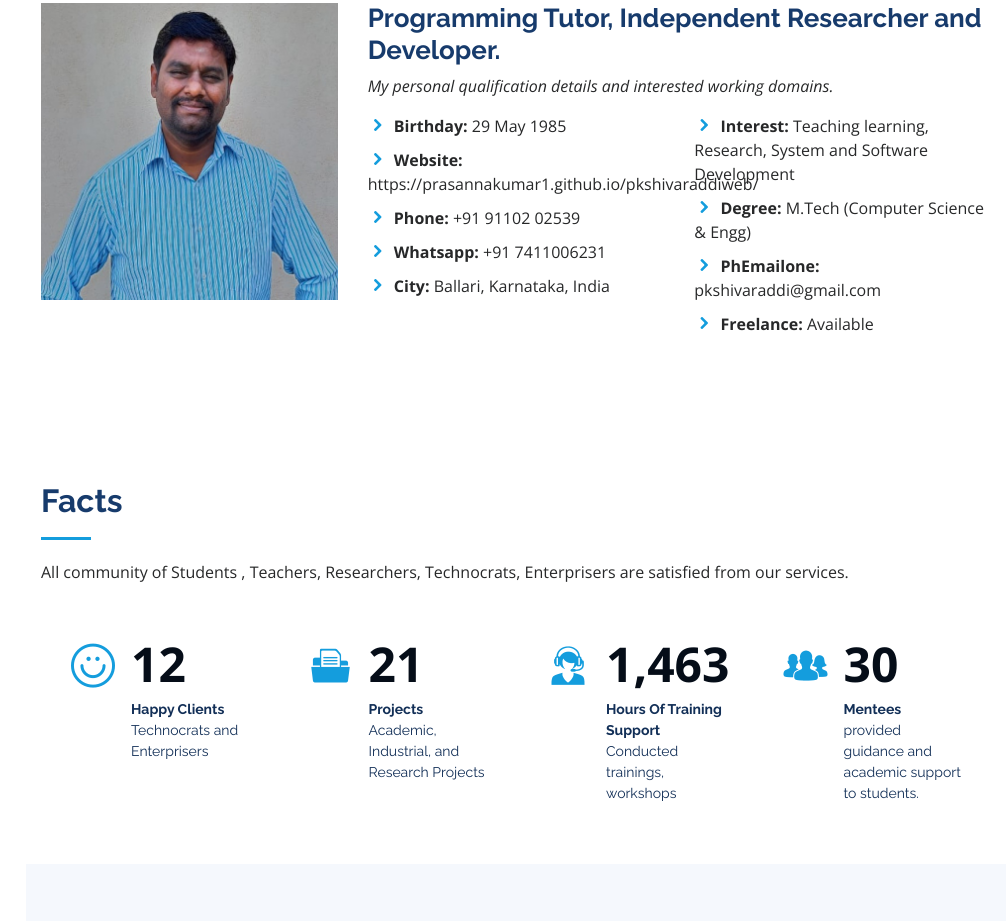
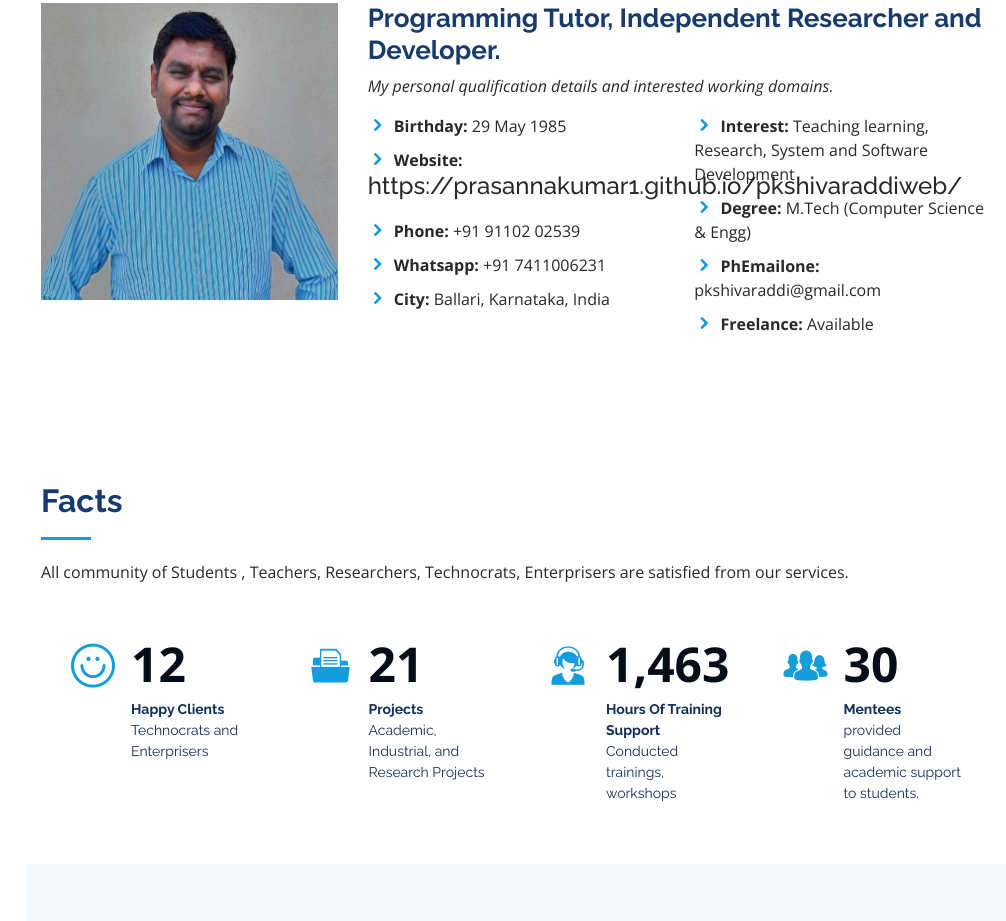
Before and after one commit to Prasannakumar1/pkshivaraddi.github.io, a plain HTML site: page index.html in a window 1280 px wide. Shown: the part 1085-2006 px from the top of the page, without its empty margins (274-1280 px from the left). Drawn offline with nearby package versions, Linux system fonts and the light colour scheme.

Commit message:
Update index.html

```diff
--- a/index.html
+++ b/index.html
@@ -108,7 +108,7 @@
               <div class="col-lg-6">
                 <ul>
                   <li><i class="icofont-rounded-right"></i> <strong>Birthday:</strong> 29 May 1985</li>
-                  <li><i class="icofont-rounded-right"></i> <strong>Website:</strong> https://prasannakumar1.github.io/pkshivaraddiweb/ </li>
+                  <li><i class="icofont-rounded-right"></i> <strong>Website:</strong> <h4>https://prasannakumar1.github.io/pkshivaraddiweb/ </h4></li>
                   <li><i class="icofont-rounded-right"></i> <strong>Phone:</strong> +91 91102 02539</li>
 		  <li><i class="icofont-rounded-right"></i> <strong>Whatsapp:</strong> +91 7411006231</li>
                   <li><i class="icofont-rounded-right"></i> <strong>City:</strong> Ballari, Karnataka, India</li>
```
